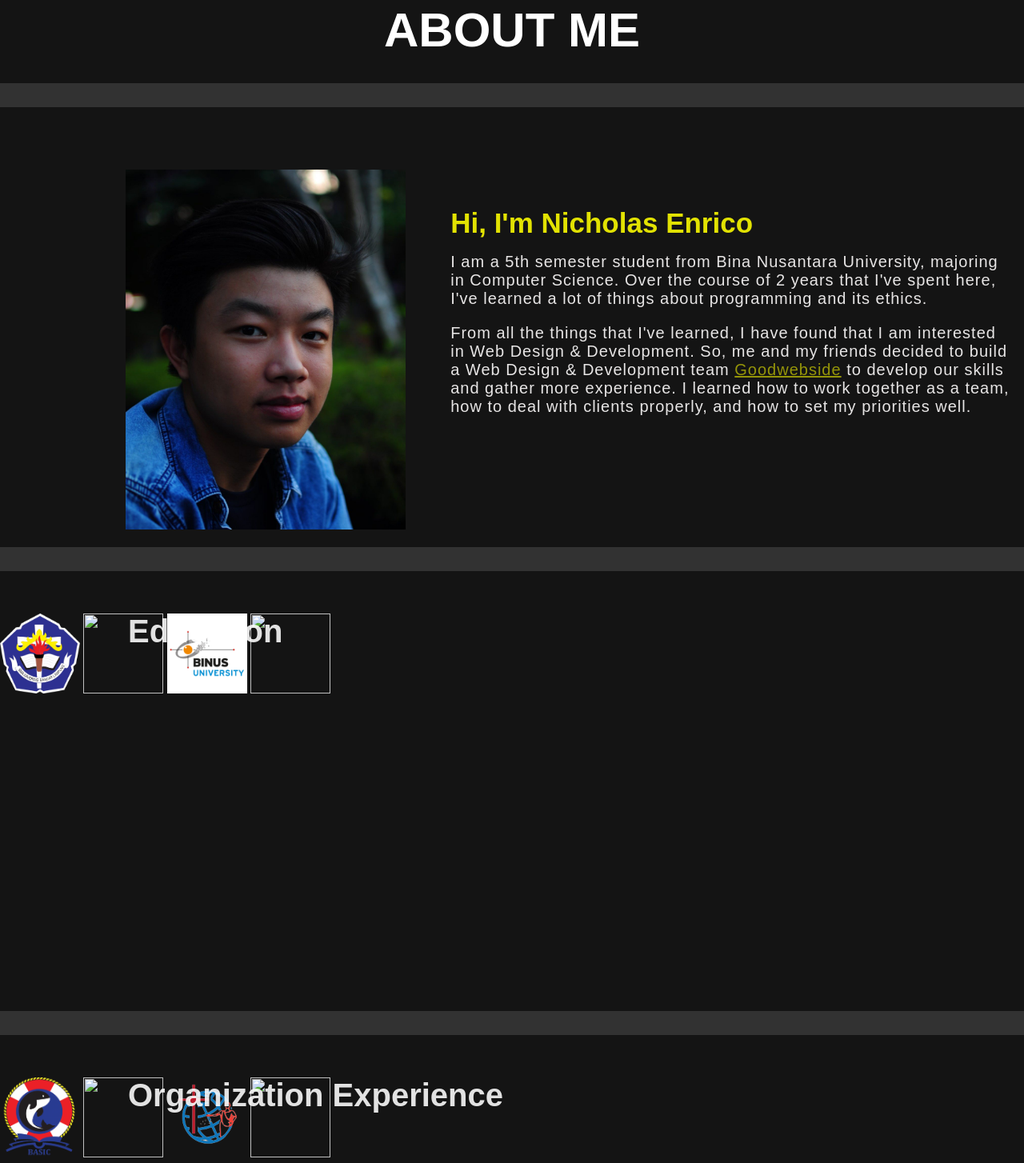
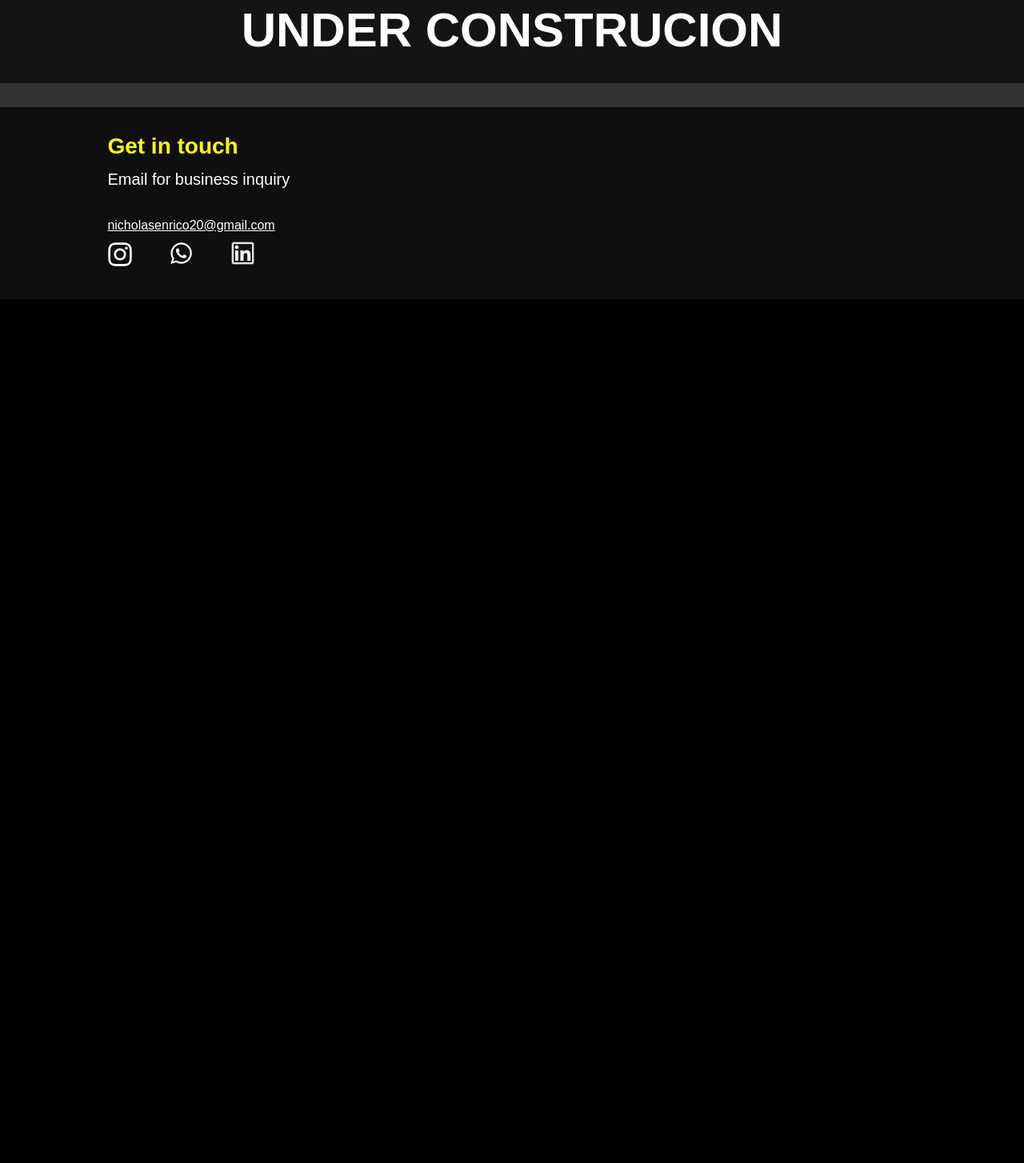
Before and after one commit to NicholasEnrico22/My-Portofolio, a plain HTML site: page about.html in a window 1280 px wide. Shown: the part 96-1550 px from the top of the page at 80% size. After the commit the page ends 800 px from the top, so only its background shows below. Drawn offline with Linux system fonts and the light colour scheme.

Commit message:
Update about.html

```diff
--- a/about.html
+++ b/about.html
@@ -29,72 +29,11 @@
 
         <section class="panel2">
             <div class="opening">
-                <p>ABOUT ME</p>
+                <p>UNDER CONSTRUCION</p>
             </div>
         </section>
 
         <section class="pemisah"></section>
-
-        <section class="panel_about1">
-            <div class="opening1">
-                <p>Hi, I'm Nicholas Enrico</p>
-            </div>
-
-            <div class="abstrak">
-                <p>I am a 5th semester student from Bina Nusantara University, majoring in Computer Science. Over the course of 2 years that I've spent here, I've learned a lot of things about programming and its ethics.</p>
-                <p>From all the things that I've learned, I have found that I am interested in Web Design & Development. So, me and my friends decided to build a Web Design & Development team <a href="https://www.instagram.com/goodwebside.studio/">Goodwebside</a> to develop our skills and gather more experience. I learned how to work together as a team,  how to deal with clients properly, and how to set my priorities well.</p>
-            </div>
-
-            <div class="main_pic">
-                <img src="assets/about1.jpg" alt="">
-            </div>
-        </section>
-
-        <section class="pemisah"></section>
-
-        <section class="panel_about2">
-            <div class="opening2">
-                <p>Education</p>
-            </div>
-
-            <div class="edu">
-                <a href="https://www.smaxaveriusbandarlampung.sch.id/"><img src="assets/logoxavepa.png" alt=""></a>
-                <img class="text_edu" src="" alt="">
-                <a href="https://binus.ac.id/"><img src="assets/logobinus (2).png" alt=""></a>
-                <img class="text_edu" src="" alt="">
-            </div>
-
-        </section>
-
-        <section class="pemisah"></section>
-
-        <section class="panel_about3">
-            <div class="opening3">
-                <p>Organization Experience</p>
-            </div>
-
-            <div class="org">
-                <a href="https://student-activity.binus.ac.id/basic/"><img src="assets/logobasic 1.png" alt=""></a>
-                <img class="text_org" src="" alt="">
-                <a href="https://student-activity.binus.ac.id/po/"><img src="assets/logopo.png" alt=""></a>
-                <img class="text_org" src="" alt="">
-            </div>
-
-        </section>
-
-        <section class="pemisah"></section>
-
-        <section class="panel_about4">
-            <div class="opening4">
-                <p>Working Experience</p>
-            </div>
-
-            <div class="work">
-                <a href="https://www.instagram.com/goodwebside.studio/"><img src="" alt=""></a>
-                <img class="text_org" src="" alt="">
-            </div>
-
-        </section>
 
         <section class="footer">
             <div class="judul_footer">
```
